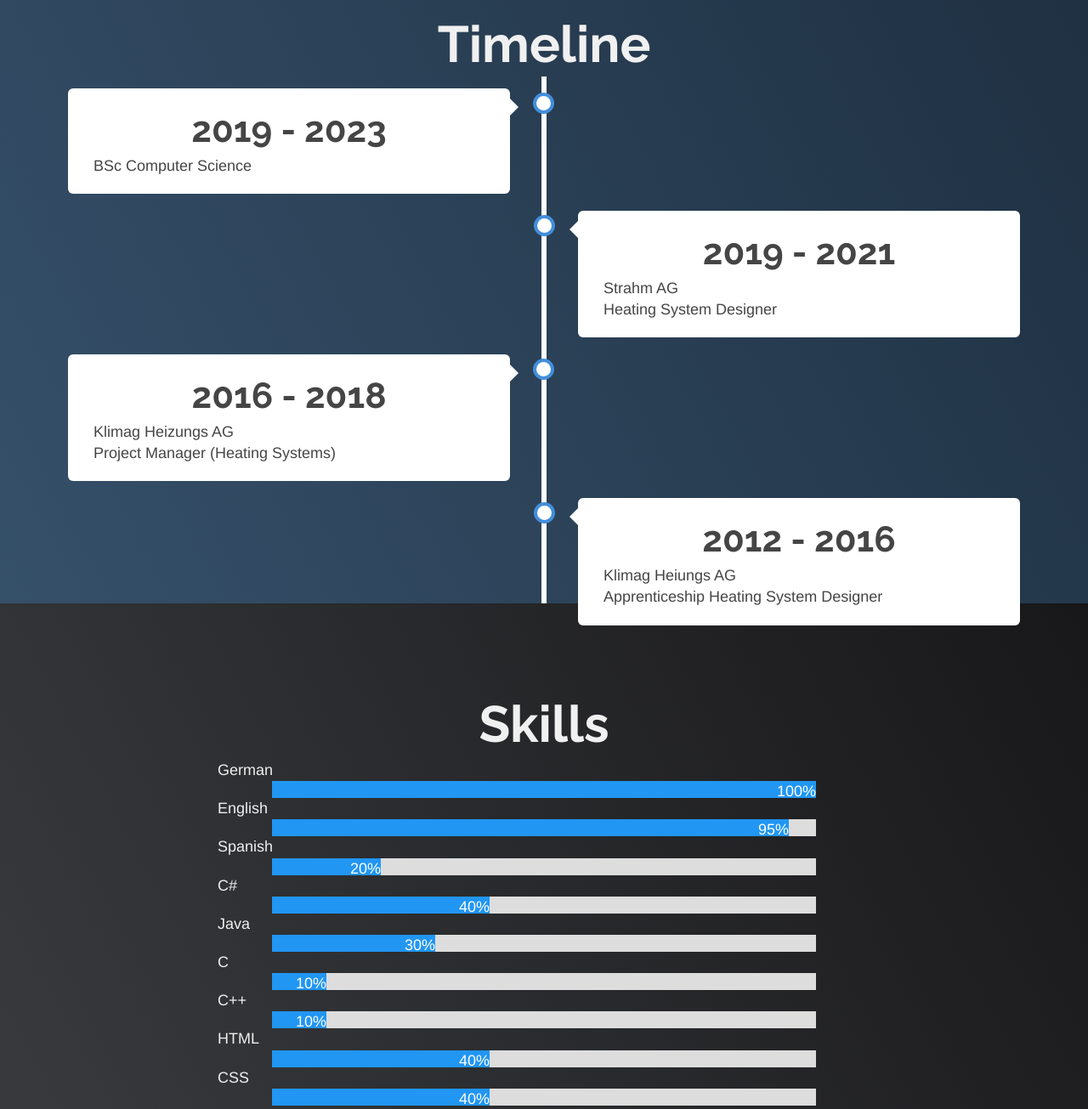
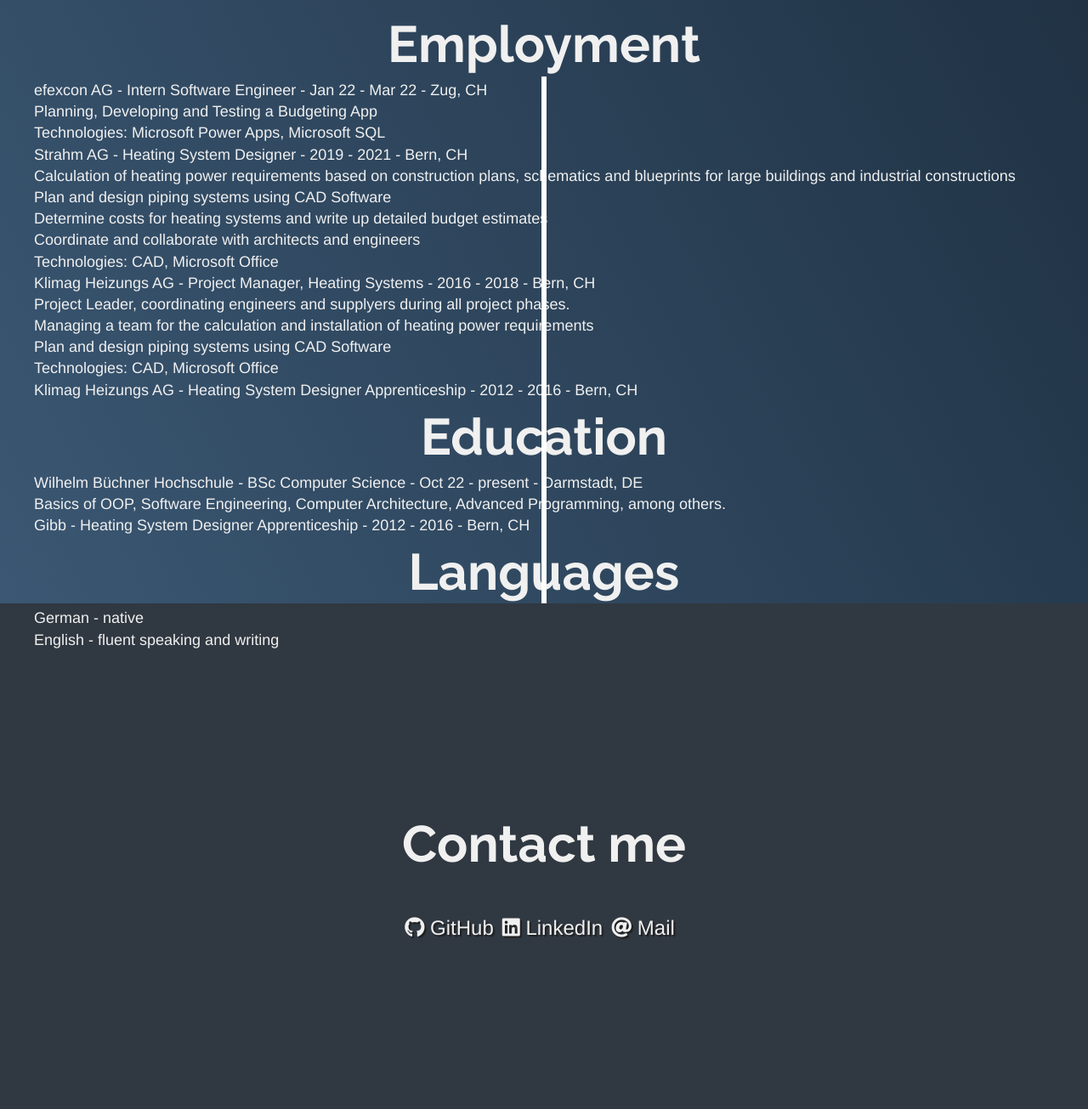
Before and after one commit to TicTacJoel/TicTacJoel.github.io, a plain HTML site: page index.html in a window 1280 px wide. Shown: the part 940-2245 px from the top of the page at 85% size. Drawn offline with Linux system fonts and the light colour scheme.

Commit message:
Update index.html

```diff
--- a/index.html
+++ b/index.html
@@ -1,4 +1,5 @@
 <link rel="stylesheet" href="stylesheet.css">
+
 
 <link
   rel="stylesheet"
@@ -14,32 +15,13 @@
   href="https://fonts.googleapis.com/css?family=Raleway:700&display=swap"
   rel="stylesheet"
 />
-<!-- START NAV -->
 
-<nav id="navbar" class="nav">
-  <ul class="nav-list">
-    <li>
-      <a href="#welcome-section">About</a>
-    </li>
-    <li>
-      <a href="#timeline_section">Timeline</a>
-    </li>
-    <li>
-      <a href="#skills_section">Skills</a>
-    </li>
-    <li>
-      <a href="#contact">Contact</a>
-    </li>
-  </ul>
-</nav>
-
-<!-- END NAV -->
 
 
 <!-- START WELCOME SECTION -->
 
 <section id="welcome-section" class="welcome-section">
-  <h1>Hey, I am Joël</h1>
+  <h1>Joël Lanz</h1>
   <p>BSc Computer Science Student</p>
   <div class="profile-picture">
     <img src="https://i.imgur.com/HOF6Nj5.png">
@@ -48,100 +30,140 @@
 
 <!-- END WELCOME SECTION -->
 
-<!-- START TIMELINE SECTION -->
+<!-- START EMPLOYMENT SECTION -->
 
-<div id="timeline_section" class="timeline_section">
-  <h1 class="timeline_title">Timeline</h1>
-  <div class="container left">
-    <div class="content">
-      <h2>2019 - 2023</h2>
-      <p>BSc Computer Science</p>
-    </div>
+<div class="timeline_section">
+  <h1>Employment</h1>
+  <div>
+    <ul>
+      <li>
+        <span>
+          <a href="https://www.efexcon.com/"> efexcon AG</a>
+        </span>
+         - Intern Software Engineer - Jan 22 - Mar 22 - Zug, CH
+        <ul>
+          <li>
+            Planning, Developing and Testing a Budgeting App
+          </li>
+          <li>
+            Technologies: Microsoft Power Apps, Microsoft SQL
+          </li>
+        </ul>
+      </li>
+    </ul>
   </div>
-  <div class="container right">
-    <div class="content">
-      <h2>2019 - 2021</h2>
-      <p>Strahm AG</p>
-      <p>Heating System Designer</p>
-    </div>
+  <div>
+    <ul>
+      <li>
+        <span>
+          <a href="https://www.strahm-ag.ch/"> Strahm AG</a>
+        </span>
+         - Heating System Designer - 2019 - 2021 - Bern, CH
+        <ul>
+          <li>
+            Calculation of heating power requirements based on construction plans, schematics and blueprints for large buildings and industrial constructions
+          </li>
+          <li>
+            Plan and design piping systems using CAD Software
+          </li>
+          <li>
+            Determine costs for heating systems and write up detailed budget estimates
+          </li>
+          <li>
+            Coordinate and collaborate with architects and engineers
+          </li>
+          <li>
+            Technologies: CAD, Microsoft Office
+          </li>
+        </ul>
+      </li>
+    </ul>
   </div>
-  <div class="container left">
-    <div class="content">
-      <h2>2016 - 2018</h2>
-      <p>Klimag Heizungs AG</p>
-      <p>Project Manager (Heating Systems)</p>
-    </div>
+  <div>
+    <ul>
+      <li>
+        <span>
+          <a href="https://www.klimag.ch/klimag-heizungs-ag/"> Klimag Heizungs AG</a>
+        </span>
+         - Project Manager, Heating Systems - 2016 - 2018 - Bern, CH
+        <ul>
+          <li>
+            Project Leader, coordinating engineers and supplyers during all project phases.
+          </li>
+          <li>
+            Managing a team for the calculation and installation of heating power requirements
+          </li>
+          <li>
+            Plan and design piping systems using CAD Software
+          </li>
+          <li>
+            Technologies: CAD, Microsoft Office
+          </li>
+        </ul>
+      </li>
+    </ul>
   </div>
-  <div class="container right">
-    <div class="content">
-      <h2>2012 - 2016</h2>
-      <p>Klimag Heiungs AG</p>
-      <p>Apprenticeship Heating System Designer</p>
-    </div>
+  <div>
+    <ul>
+      <li>
+        <span>
+          <a href="https://www.klimag.ch/klimag-heizungs-ag/"> Klimag Heizungs AG</a>
+        </span>
+         - Heating System Designer Apprenticeship - 2012 - 2016 - Bern, CH
+      </li>
+    </ul>
+  </div>
+  <h1>Education</h1>
+  <div>
+    <ul>
+      <li>
+        <span>
+          <a href="https://www.wb-fernstudium.de/"> Wilhelm Büchner Hochschule</a>
+        </span>
+         - BSc Computer Science - Oct 22 - present - Darmstadt, DE
+        <ul>
+          <li>
+            Basics of OOP, Software Engineering, Computer Architecture, Advanced Programming, among others.
+          </li>
+        </ul>
+      </li>
+    </ul>
+  </div>
+  <div>
+    <ul>
+      <li>
+        <span>
+          <a href="https://gibb.ch/"> Gibb</a>
+        </span>
+         - Heating System Designer Apprenticeship - 2012 - 2016 - Bern, CH
+      </li>
+    </ul>
+  </div>
+  <h1>Languages</h1>
+  <div>
+    <ul id="languages">
+      <li>
+         German - native
+      </li>
+    </ul>
+  </div>
+  <div>
+    <ul id="languages">
+      <li>
+         English - fluent speaking and writing
+      </li>
+    </ul>
   </div>
 </div>
 
 <!-- END TIMELINE SECTION -->
 
-<!-- START SKILLS SECTION -->
-<div id="skills_section" class="skills_section">
-  <h1 class="skills_title">Skills</h1>
-
-  <p class="skills_name">German</p>
-<div class="container_skills">
-  <div class="skills german">100%</div>
-</div>
-
-  <p class="skills_name">English</p>
-<div class="container_skills">
-  <div class="skills english">95%</div>
-</div>
-
-  <p class="skills_name">Spanish</p>
-<div class="container_skills">
-  <div class="skills spanish">20%</div>
-</div>
-
-  <p class="skills_name">C#</p>
-<div class="container_skills">
-  <div class="skills cs">40%</div>
-</div>
-
-  <p class="skills_name">Java</p>
-<div class="container_skills">
-  <div class="skills java">30%</div>
-</div>
-
- <p class="skills_name">C</p>
-<div class="container_skills">
-  <div class="skills c">10%</div>
-</div>
-
-  <p class="skills_name">C++</p>
-<div class="container_skills">
-  <div class="skills cpp">10%</div>
-</div>
-
-  <p class="skills_name">HTML</p>
-<div class="container_skills">
-  <div class="skills html">40%</div>
-</div>
-
-  <p class="skills_name">CSS</p>
-<div class="container_skills">
-  <div class="skills css">40%</div>
-</div>
-
-</div>
-
-<!-- END SKILLS SECTION -->
 
 <!-- START CONTACT SECTION -->
 
 <section id="contact" class="contact-section">
   <div class="contact-section-header">
-    <h2>Let's work together...</h2>
-    <p> Contact me</p>
+    <h2>Contact me</h2>
   </div>
   <div class="contact-links">
     <a
@@ -150,8 +172,14 @@
       target="_blank"
       class="btn contact-details"
       ><i class="fab fa-github"></i> GitHub</a>
+    <a
+      id="profile-link"
+      href="https://www.linkedin.com/in/jo%C3%ABl-lanz-247881136/"
+      target="_blank"
+      class="btn contact-details"
+      ><i class="fab fa-linkedin"></i> LinkedIn</a>
     <a href="mailto:joel.lanz@rubigen.ch" class="btn contact-details"
-      ><i class="fas fa-at"></i> Send a Mail</a>
+      ><i class="fas fa-at"></i> Mail</a>
   </div>
 </section>
 
```
